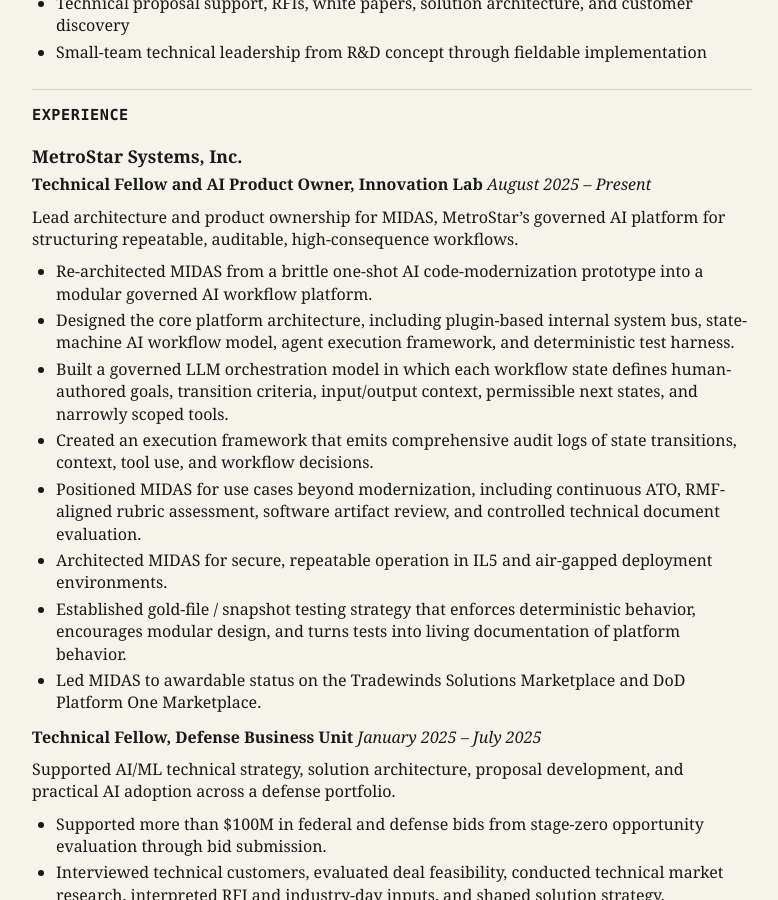
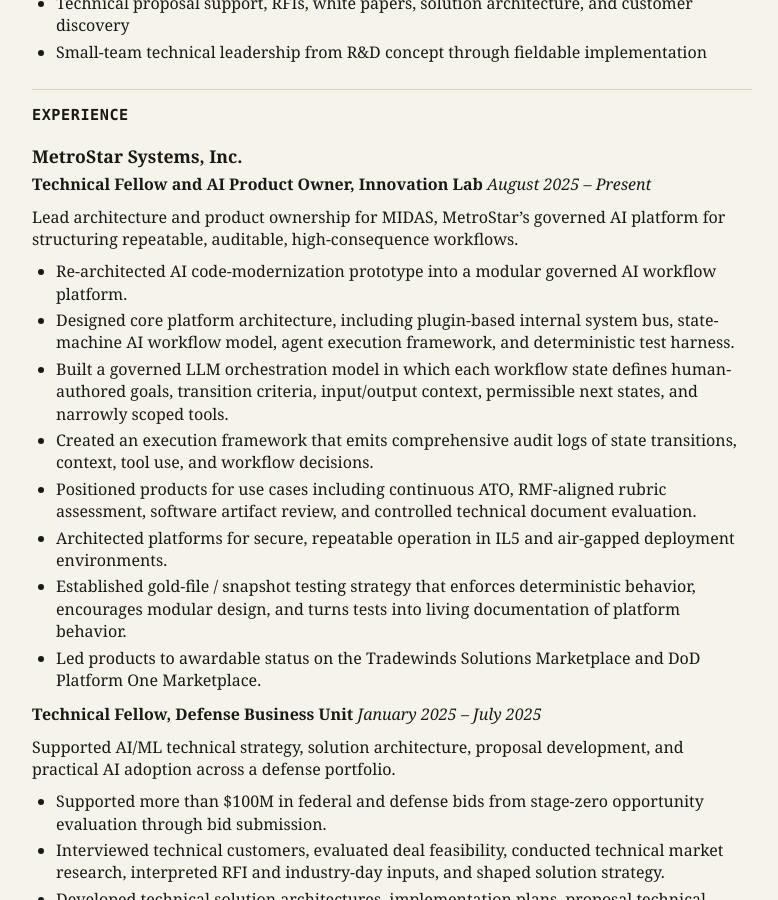
Before and after one commit to tylergraff/tylergraff.github.io, a Jekyll site: the page built from resume.md, in a window 1280 px wide and 900 px high, scrolled down 834 px. Shown: the whole window, without its empty margins (248-1026 px from the left). Built offline with Jekyll 4.4.1, drawn with Linux system fonts in a browser that asks for light colours.

Commit message:
resume rewording

```diff
--- a/resume.md
+++ b/resume.md
@@ -41,14 +41,14 @@ Current work focuses on governed AI platforms for defense and federal use cases,
 
 Lead architecture and product ownership for MIDAS, MetroStar’s governed AI platform for structuring repeatable, auditable, high-consequence workflows.
 
-* Re-architected MIDAS from a brittle one-shot AI code-modernization prototype into a modular governed AI workflow platform.
-* Designed the core platform architecture, including plugin-based internal system bus, state-machine AI workflow model, agent execution framework, and deterministic test harness.
+* Re-architected AI code-modernization prototype into a modular governed AI workflow platform.
+* Designed core platform architecture, including plugin-based internal system bus, state-machine AI workflow model, agent execution framework, and deterministic test harness.
 * Built a governed LLM orchestration model in which each workflow state defines human-authored goals, transition criteria, input/output context, permissible next states, and narrowly scoped tools.
 * Created an execution framework that emits comprehensive audit logs of state transitions, context, tool use, and workflow decisions.
-* Positioned MIDAS for use cases beyond modernization, including continuous ATO, RMF-aligned rubric assessment, software artifact review, and controlled technical document evaluation.
-* Architected MIDAS for secure, repeatable operation in IL5 and air-gapped deployment environments.
+* Positioned products for use cases including continuous ATO, RMF-aligned rubric assessment, software artifact review, and controlled technical document evaluation.
+* Architected platforms for secure, repeatable operation in IL5 and air-gapped deployment environments.
 * Established gold-file / snapshot testing strategy that enforces deterministic behavior, encourages modular design, and turns tests into living documentation of platform behavior.
-* Led MIDAS to awardable status on the Tradewinds Solutions Marketplace and DoD Platform One Marketplace.
+* Led products to awardable status on the Tradewinds Solutions Marketplace and DoD Platform One Marketplace.
 
 **Technical Fellow, Defense Business Unit**
 *January 2025 – July 2025*
```
